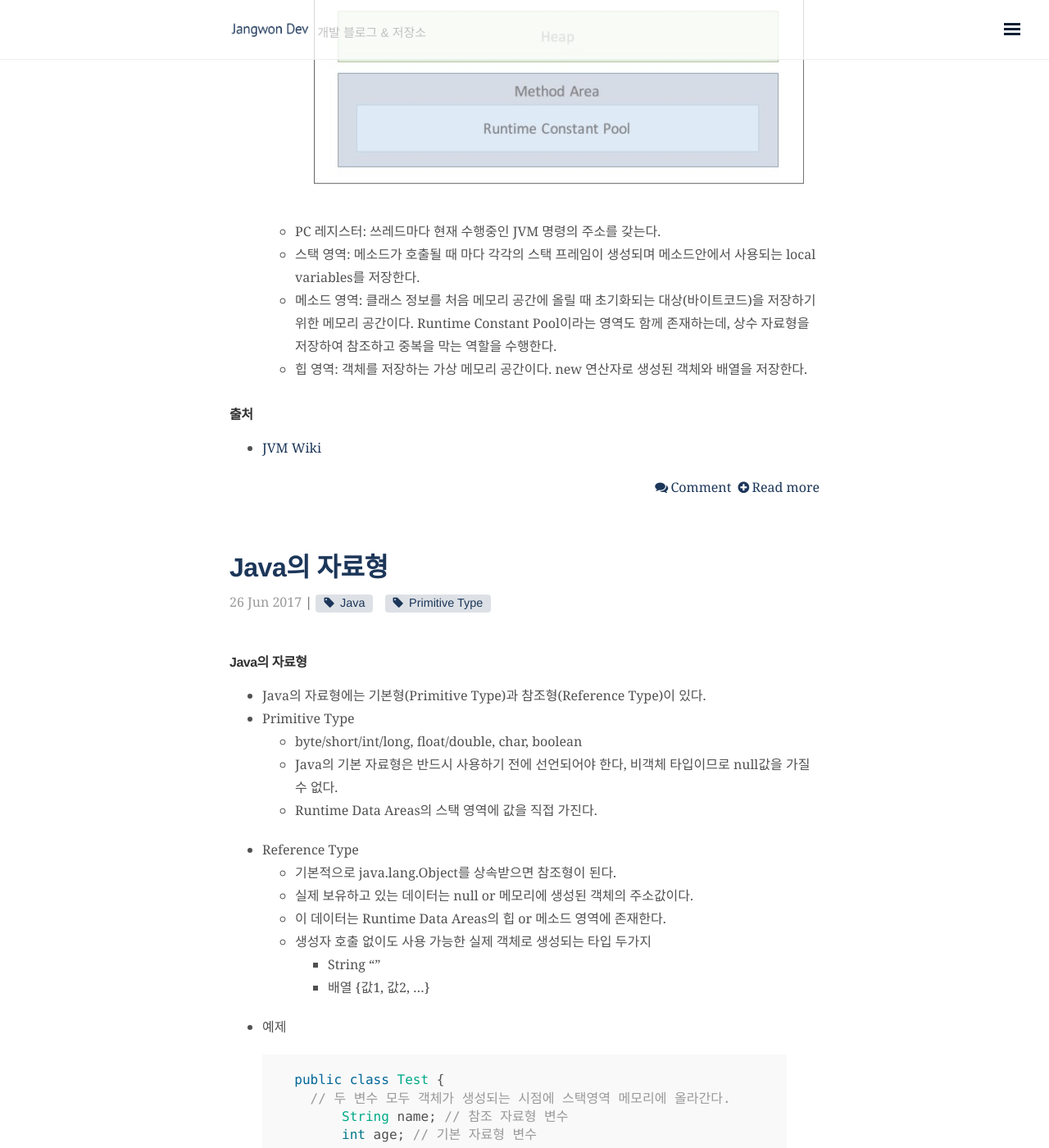
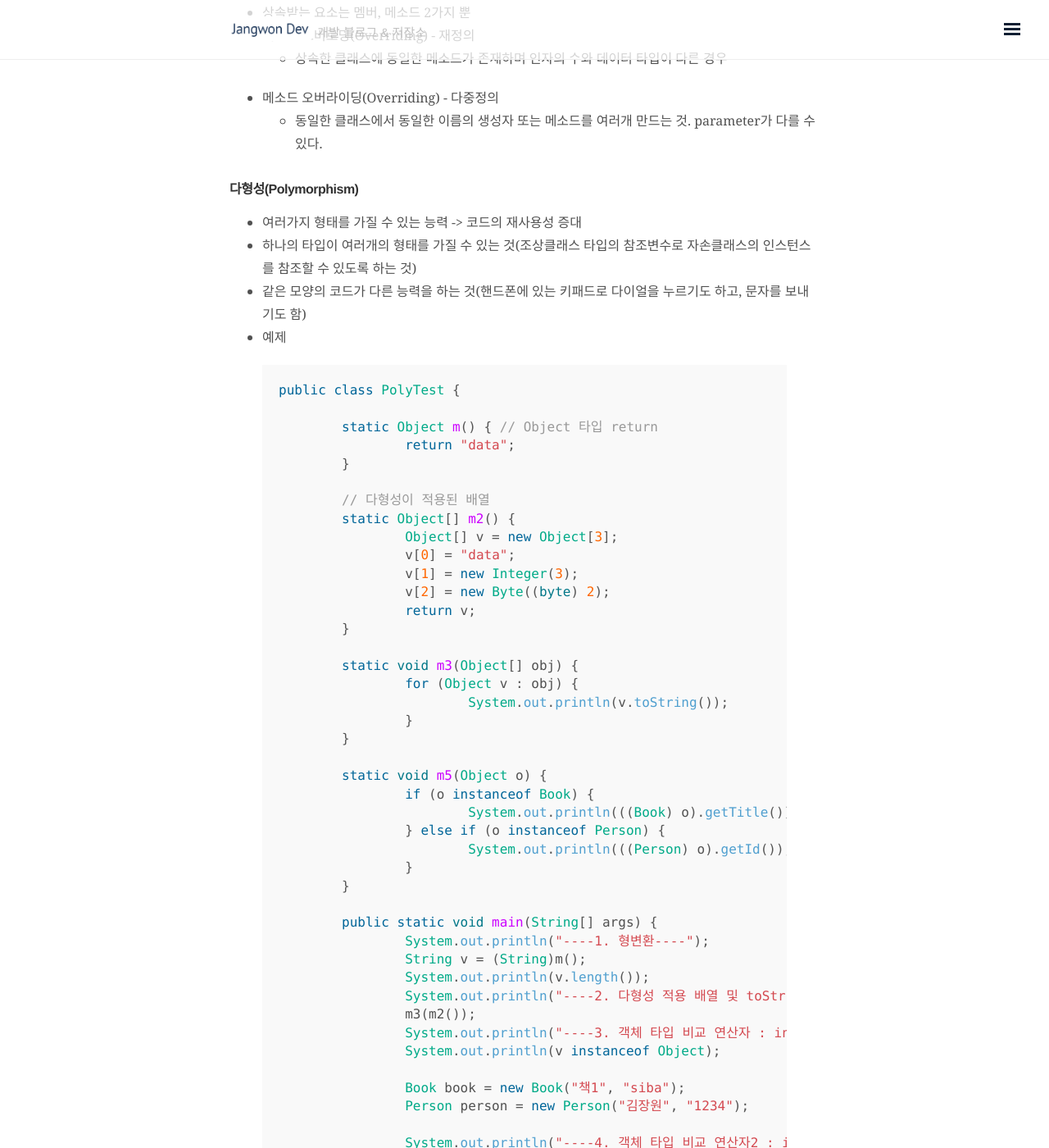
Before and after one commit to dev-jangwon/dev-jangwon.github.io, a Jekyll site: the page built from blog/index.html, in a window 1280 px wide and 1400 px high, scrolled down 4350 px. Shown: the whole window at 82% size. Built offline with Jekyll 4.4.1, drawn with Linux system fonts in a browser that asks for light colours; nearby versions of some CDN libraries; the list of posts is cut into pages by our own code; comment, search, counter and statistics services are not loaded; some of the changed text lies outside the part shown.

Commit message:
Java Finish

```diff
--- a/_config.yml
+++ b/_config.yml
@@ -60,7 +60,7 @@ category_page: '/blog/categories/'
 
 cover_image:
   image: /public/img/moonlight-sky.jpg
-  caption: a naive optimist
+  caption: ''
 
 # Puglins
 mathjax: true # whether support mathjax
--- a/_posts/2017-06-26-java-jvm.md
+++ b/_posts/2017-06-26-java-jvm.md
@@ -37,7 +37,7 @@ tags:
     * PC 레지스터: 쓰레드마다 현재 수행중인 JVM 명령의 주소를 갖는다.
     * 스택 영역: 메소드가 호출될 때 마다 각각의 스택 프레임이 생성되며 메소드안에서 사용되는 local variables를 저장한다.
     * 메소드 영역: 클래스 정보를 처음 메모리 공간에 올릴 때 초기화되는 대상(바이트코드)을 저장하기 위한 메모리 공간이다. Runtime Constant Pool이라는 영역도 함께 존재하는데, 상수 자료형을 저장하여 참조하고 중복을 막는 역할을 수행한다.
-    * 힙 영역: 객체를 저장하는 가상 메모리 공간이다. new 연산자로 생성된 객체와 배열을 저장한다.
+    * 힙 영역: 객체를 저장하는 가상 메모리 공간이다. new 연산자로 생성된 객체와 배열을 저장한다. 힙영역에 생성되는 객체는 자동 초기화됨.
 
 ### 출처
   * [JVM Wiki](https://en.wikipedia.org/wiki/Java_virtual_machine)
--- /dev/null
+++ b/_posts/2017-06-28-java-inherit.md
@@ -0,0 +1,78 @@
+---
+layout: post
+title: Java 상속과 다형성
+category: Java
+tags:
+- Inherit
+- Polymorphism
+- Overriding
+- Overloading
+---
+
+### 상속(Inherit)
+  * 하위 클래스에서 상위 클래스의 멤버를 물려받는 것.
+  * 객체 생성 순서
+  > java.lang.Object -> 부모 -> 자식 (상위 -> 하위)
+
+  * extends 키워드 사용(상속은 단일 상속만 가능)
+  * 상속받는 요소는 멤버, 메소드 2가지 뿐
+  * 메소드 오버로딩(Overriding) - 재정의
+    * 상속한 클래스에 동일한 메소드가 존재하며 인자의 수와 데이터 타입이 다른 경우
+  * 메소드 오버라이딩(Overriding) - 다중정의
+    * 동일한 클래스에서 동일한 이름의 생성자 또는 메소드를 여러개 만드는 것. parameter가 다를 수 있다.
+
+### 다형성(Polymorphism)
+  * 여러가지 형태를 가질 수 있는 능력 -> 코드의 재사용성 증대
+  * 하나의 타입이 여러개의 형태를 가질 수 있는 것(조상클래스 타입의 참조변수로 자손클래스의 인스턴스를 참조할 수 있도록 하는 것)
+  * 같은 모양의 코드가 다른 능력을 하는 것(핸드폰에 있는 키패드로 다이얼을 누르기도 하고, 문자를 보내기도 함)
+  * 예제
+{% highlight java %}
+
+public class PolyTest {
+
+	static Object m() { // Object 타입 return
+		return "data";
+	}
+
+	// 다형성이 적용된 배열
+	static Object[] m2() {
+		Object[] v = new Object[3];
+		v[0] = "data";
+		v[1] = new Integer(3);
+		v[2] = new Byte((byte) 2);
+		return v;
+	}
+
+	static void m3(Object[] obj) {
+		for (Object v : obj) {
+			System.out.println(v.toString());
+		}
+	}
+
+	static void m5(Object o) {
+		if (o instanceof Book) {
+			System.out.println(((Book) o).getTitle());
+		} else if (o instanceof Person) {
+			System.out.println(((Person) o).getId());
+		}
+	}
+
+	public static void main(String[] args) {
+		System.out.println("----1. 형변환----");
+		String v = (String)m();
+		System.out.println(v.length());
+		System.out.println("----2. 다형성 적용 배열 및 toString override 메소드----");
+		m3(m2());
+		System.out.println("----3. 객체 타입 비교 연산자 : instanceof----");
+		System.out.println(v instanceof Object);
+
+		Book book = new Book("책1", "siba");
+		Person person = new Person("김장원", "1234");
+
+		System.out.println("----4. 객체 타입 비교 연산자2 : instanceof----");
+		m5(book);
+		m5(person);
+	}
+
+}
+{% endhighlight %}
--- /dev/null
+++ b/_posts/2017-06-30-java-IO.md
@@ -0,0 +1,74 @@
+---
+layout: post
+title: Java 입출력
+category: Java
+tags:
+- Java
+- Exception
+---
+
+### 스트림(Stream)
+  * 연속된 데이터의 흐름
+  * 입출력 장치와 프로그램 간 데이터 전송 통로
+  * 단방향 통신을 제공하기 때문에 입력과 출력을 처리하려면 두개의 스트림이 필요
+  * Java에서는 스트림의 단위에 따라 1Byte(바이트 단위) 스트림, 2Byte(문자 단위) 스트림이 존재한다.
+
+### 바이트 단위 스트림
+  * 최상위 클래스: InputStream, OutputStream
+  * 입력 스트림에서 1바이트 씩 읽음.
+  * close()메소드 -> 입력 스트림을 닫아 입력 스트림과 관련 자원 반환
+
+### 문자 단위 스트림
+  * 최상위 클래스: Reader, Writer
+  * 입력 스트림에서 2바이트 씩 읽음.
+
+### 보조 스트림
+  * 실제 스트림의 입출력의 편리를 위하여 사용
+  * 다른 스트림과 연결되어 여러가지 편리한 기능을 제공해주는 스트림
+  * 입출력 성능 향상
+    * 소스에서 읽고 쓰는 모든 작업이 내부적인 버퍼를 대상으로 발생
+    * 전체적인 입출력 성능이 동적으로 향상
+    * Buffered~Stream, Buffered~Reader
+    * 버퍼의 size < 데이터 인 상황에서 데이터 손실 방지를 위해 flush()와 close() 메소드의 호출은 필수
+  * 기타 다른 보조 스트림: 문자 변환, 기본 데이터 타입 입출력, 객체 입출력
+
+  {% highlight java %}
+  public class IOTest2 {
+
+  	public static void main(String[] args) {
+  		BufferedReader in = new BufferedReader(new InputStreamReader(System.in));
+  		BufferedWriter out = null;
+
+  		try {
+  			out = new BufferedWriter(new FileWriter("kdata.txt", true));
+
+  			String data = null;
+  			while((data = in.readLine()) != null) {
+  				out.write(data);
+  				out.newLine();
+  				out.flush(); // 버퍼 메모리에 잔존 데이터가 존재하는 것 방지
+  			}
+  		} catch (IOException e) {
+  			e.printStackTrace();
+  		} finally {
+  			if (in != null) {
+  				try {
+  					in.close();
+  				} catch (IOException e) {
+  					e.printStackTrace();
+  				}
+  				in = null;
+  			}
+
+  			if (out != null) {
+  				try {
+  					out.close();
+  				} catch (IOException e) {
+  					e.printStackTrace();
+  				}
+  				out = null;
+  			}
+  		}
+  	}
+  }
+  {% endhighlight %}
--- /dev/null
+++ b/_posts/2017-06-30-java-collection.md
@@ -0,0 +1,25 @@
+---
+layout: post
+title: Java Collection과 Generic
+category: Java
+tags:
+- Java
+- Collection
+- Generic
+---
+
+### Java 컬렉션 프레임워크
+  * 여러 객체 원소의 삽입과 삭제가 편리한 자료구조를 지원하는 인터페이스
+  * 인터페이스를 구현한 여러 클래스로 컬렉션 프레임워크를 구성
+  * 인터페이스 분류
+    * List 계열 -> ArrayList, Vector, Linked List
+    * Set 계열 -> HashSet, TreeSet
+    * Map 계열 -> HashMap, Properties, HashTable, TreeMap
+  * Iterator객체를 멤버로 가지고 있는 컬렉션은 그를 통해 자료구조 내부의 요소를 순회할 수 있다.
+
+### 제네릭
+  * 제네릭은 다양한 타입의 객체들을 다루는 메서드나 컬렉션 클래스에 컴파일 시의 타입 체크를 해주는 기능이다.
+  * 클래스 내부에서 사용할 데이터 타입을 나중에 인스턴스를 생성할 때 확정하는 것을 제네릭이라 한다.
+  * 객체의 타입을 컴파일 시에 체크하기 때문에 객체의 타입 안정성을 높이고 형변환의 번거로움이 줄어든다. (매번 꺼내서 형변환하고 이런 부분을 방지)
+  * JDK 문서의 ArrayList, 제네릭 타입으로 선언되어 있다.
+  ![java_generic]({{ site.url }}/public/img/generic.png)
--- /dev/null
+++ b/_posts/2017-06-30-java-exception.md
@@ -0,0 +1,42 @@
+---
+layout: post
+title: Java 예외처리
+category: Java
+tags:
+- Java
+- Exception
+---
+
+### 예외 처리
+  * 예외(Exception): Java 프로그램에서 실행중에 발생할 수 있는 경미한 오류 -> 적절한 처리 모듈을 추가하여 발생한 문제를 복구 가능
+  * try ~ catch ~ finally 문법으로 예외처리
+  * 에러(Error): 메모리나 내부의 심각한 문제, 복구 불가한 오류
+  * 사용자 정의 예외 클래스
+  {% highlight java %}
+    public class IdDoubleException extends Exception { // 최상위 Exception 클래스 상속
+      IdDoubleException() {}
+
+      public IdDoubleException(String msg) {
+        super(msg);
+      }
+    }
+  {% endhighlight %}
+  * 예외 클래스 사용 -> throws, throw new ~, try ~ catch
+  {% highlight java %}
+    public class ExceptionTest3 {
+      static void idCheckWithException(String id) throws IdDoubleException {
+        if (!id.equals("master")) {
+          throw new IdDoubleException("id 중복 불허 " + id);
+        }
+      }
+
+      public static void main(String[] args) {
+        try {
+          idCheckWithException("master");
+          idCheckWithException("nono");
+        } catch(IdDoubleException e) {
+          e.printStackTrace();
+        }
+      }
+    }
+  {% endhighlight %}
```
Also changed, not shown: _posts/2017-03-17-java-about_android.md (+1 -1 lines), public/img/generic.png (added).
